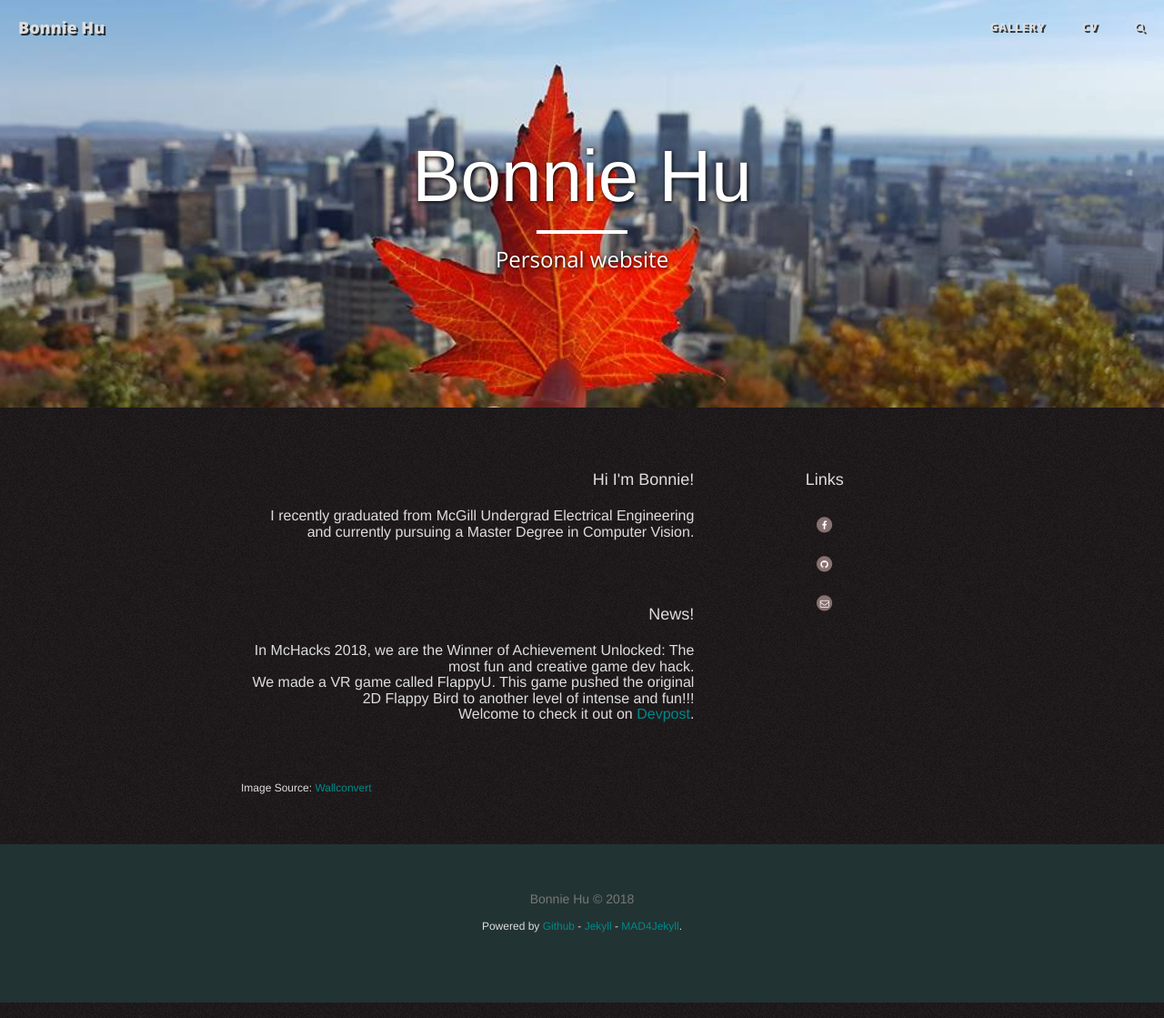
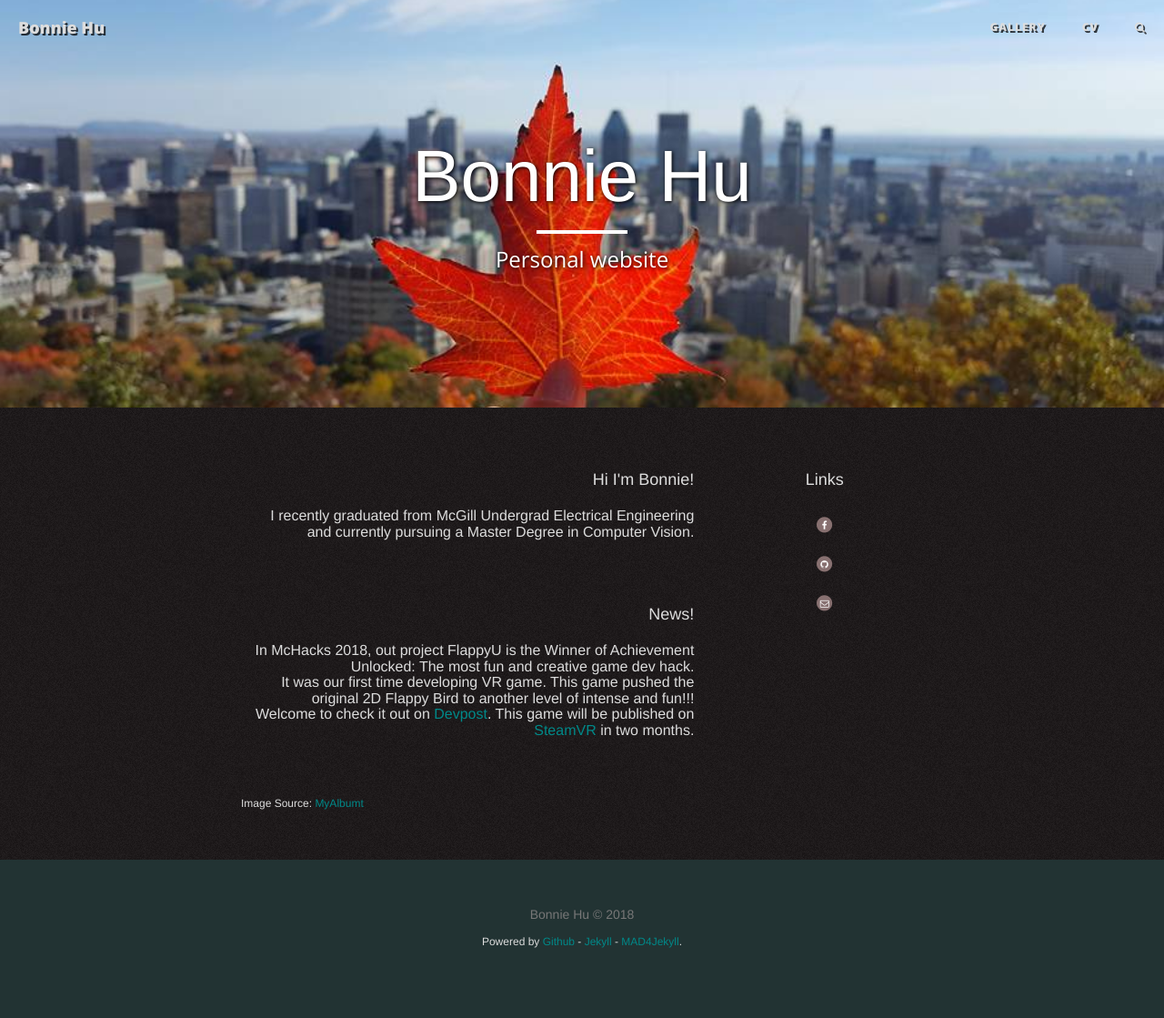
Before and after one commit to Bonnie970/Bonnie970.github.io, a Jekyll site: the page built from pages/index.html, in a window 1280 px wide and 1119 px high. Shown: the whole window at 91% size. Built offline with Jekyll 4.4.1, drawn with Linux system fonts in a browser that asks for light colours; nearby versions of some CDN libraries.

Commit message:
Update index.html

```diff
--- a/pages/index.html
+++ b/pages/index.html
@@ -57,11 +57,11 @@ permalink: ./index.html
 <br>
 
 <h2>News!</h2>
-<h3>In McHacks 2018, we are the Winner of Achievement Unlocked: The most fun and creative game dev hack.
+<h3>In McHacks 2018, out project FlappyU is the Winner of Achievement Unlocked: The most fun and creative game dev hack.
 <br>
-We made a VR game called FlappyU. This game pushed the original 2D Flappy Bird to another level of intense and fun!!!
+It was our first time developing VR game. This game pushed the original 2D Flappy Bird to another level of intense and fun!!!
 <br>
-Welcome to check it out on <a href="https://devpost.com/software/flappyu">Devpost</a>.
+Welcome to check it out on <a href="https://devpost.com/software/flappyu">Devpost</a>. This game will be published on <a http://store.steampowered.com/vr/>SteamVR</a> in two months.
 </h3>
         </div>
 
@@ -96,7 +96,7 @@ Welcome to check it out on <a href="https://devpost.com/software/flappyu">Devpos
 
 
 <br>
-<h6><p>Image Source: <a href="https://scontent.fymy1-1.fna.fbcdn.net/v/t1.0-9/14721761_575373226006026_1736622487614281705_n.jpg?oh=f69ab34b1ae64b524745a36306d926c3&oe=5B166D03">Wallconvert</a></p></h6>
+<h6><p>Image Source: <a href="https://scontent.fymy1-1.fna.fbcdn.net/v/t1.0-9/14721761_575373226006026_1736622487614281705_n.jpg?oh=f69ab34b1ae64b524745a36306d926c3&oe=5B166D03">MyAlbumt</a></p></h6>
 
 
 
```
